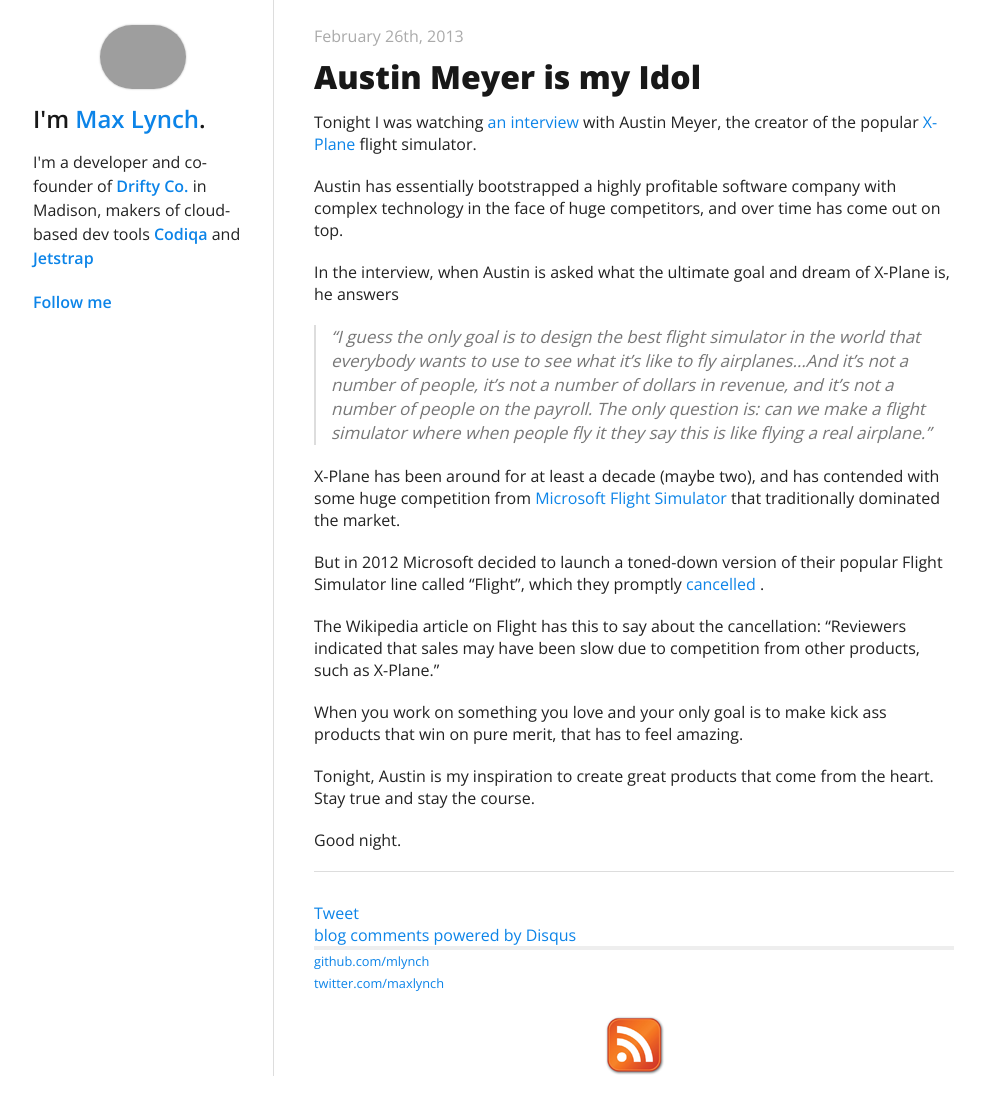
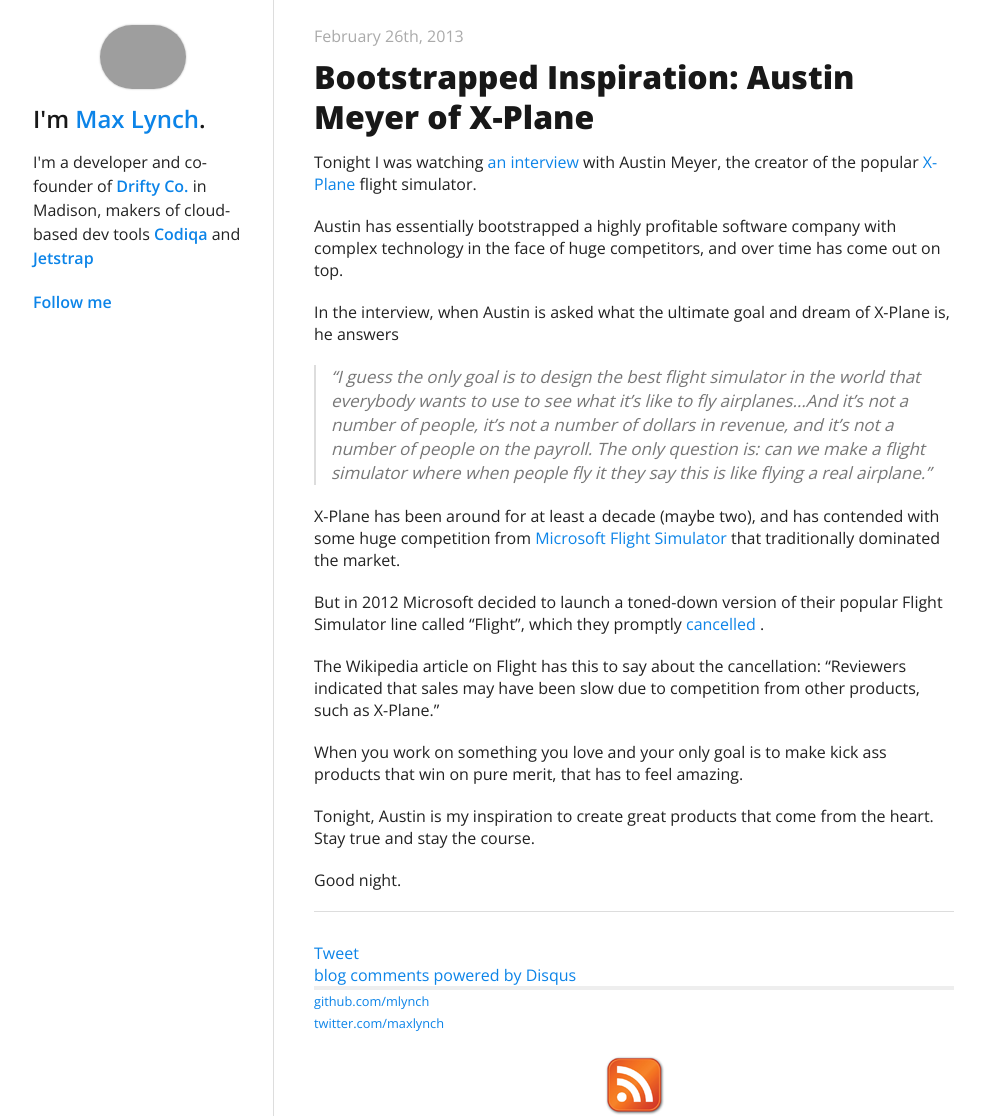
Before and after one commit to mlynch/mlynch.github.com, a Jekyll site: the page built from _posts/2013-02-26-austinmeyer.markdown, in a window 1280 px wide. Shown: the whole page, without its empty margins (137-1122 px from the left). Built offline with Jekyll 4.4.1, drawn with Linux system fonts in a browser that asks for light colours; nearby versions of some CDN libraries; Markdown is read by kramdown in place of the engine named in the settings; comment, search, counter and statistics services are not loaded; before the commit the page ends 1076 px from its top, so only the background shows below that; grey boxes are pictures that could not be loaded.

Commit message:
Update _posts/2013-02-26-austinmeyer.markdown

```diff
--- a/_posts/2013-02-26-austinmeyer.markdown
+++ b/_posts/2013-02-26-austinmeyer.markdown
@@ -1,6 +1,6 @@
 ---
 layout: post
-title: "Austin Meyer is my Idol"
+title: "Bootstrapped Inspiration: Austin Meyer of X-Plane"
 category: Blog
 tags: business
 year: 2013
```
